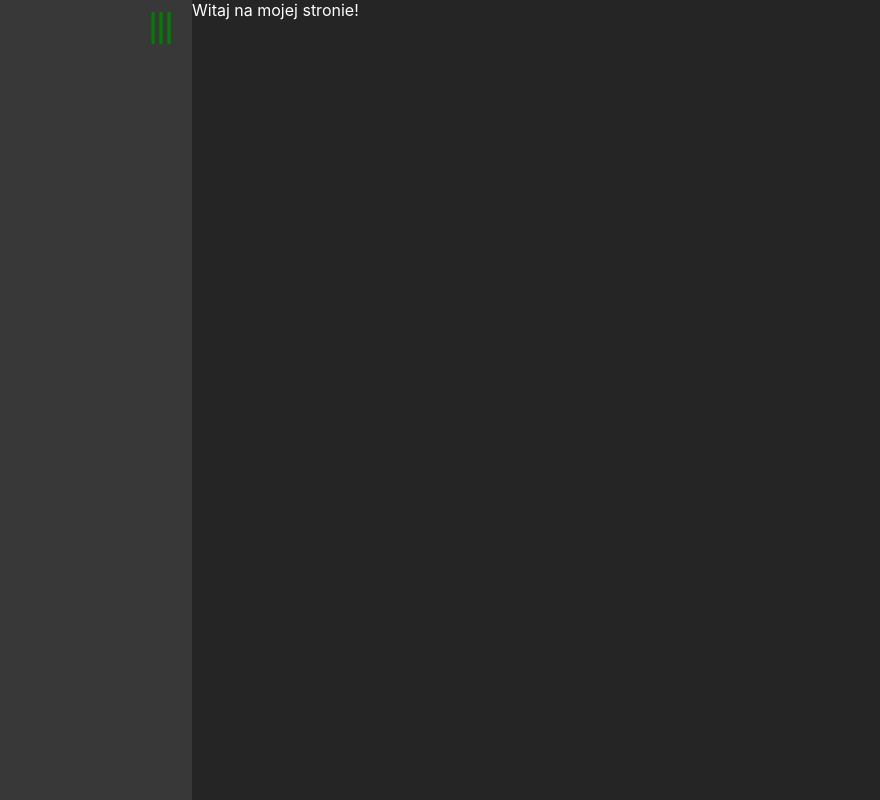
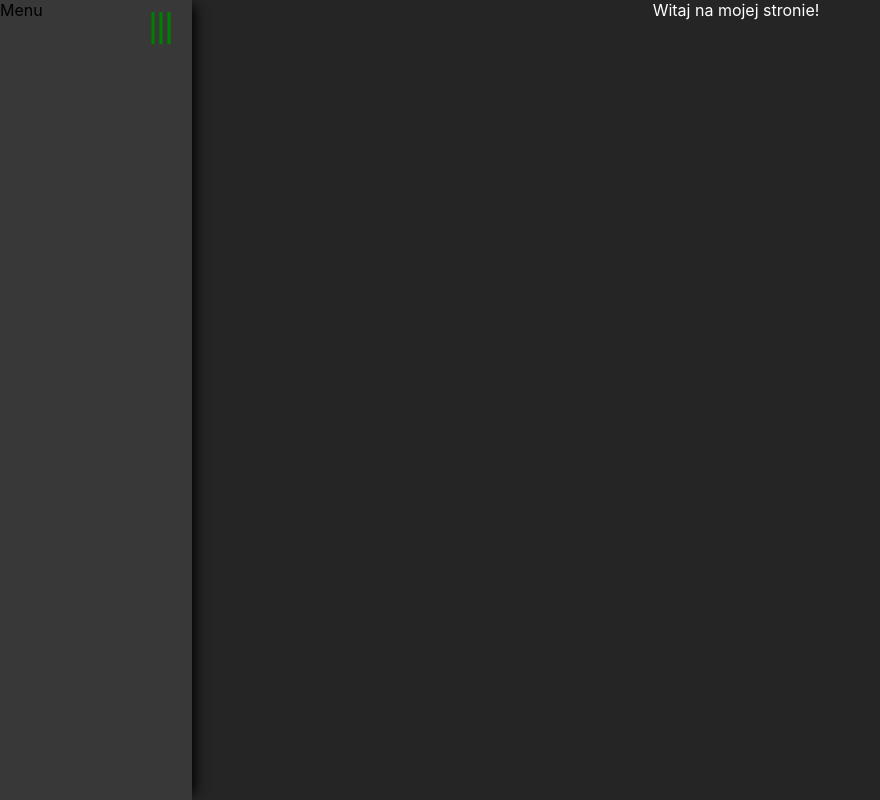
Before and after one commit to MnichMaciej/react_test, a React (Create React App) app: page / in a window 1280 px wide. Shown: the whole page, without its empty margins (0-880 px from the left). Built offline with nearby package versions, Linux system fonts and the light colour scheme.

Commit message:
Update Menu Bar 1

```diff
--- a/src/App.js
+++ b/src/App.js
@@ -7,7 +7,7 @@ function App() {
   return (
     <div class="App">
       <Menu/>
-      Witaj na mojej stronie!
+      <center>Witaj na mojej stronie!</center>
     </div>
   );
 }
--- a/src/components/Menu/Menu.js
+++ b/src/components/Menu/Menu.js
@@ -4,7 +4,7 @@ import './Menu.scss';
 function Menu() {
   return (
     <div class="Menu">
-      <i class="material-icons menuIco">dehaze</i>
+     <div class="labelName">Menu</div> <i class="material-icons menuIco">dehaze</i>
     </div>
   );
 }
--- a/src/components/Menu/Menu.scss
+++ b/src/components/Menu/Menu.scss
@@ -5,6 +5,8 @@
     float: left;
     background-color: $backgroundSecColor;
     transition: width .5s ease-in-out;
+    -webkit-box-shadow: 9px 0px 12px -6px #000000;
+    box-shadow: 9px 0px 12px -6px #000000;
     .menuIco {
         font-size: 3vw;
         color: red;
@@ -12,11 +14,21 @@
         margin: .7vw 1vw;
         transition: transform .5s ease-in-out;
     }
+    .labelName {
+        display: inline-block;
+        width: 0;
+        color: black;
+        overflow: hidden;
+        transition: width .5s ease-in-out;
+    }
     &:hover {
         width: $menuMaxWidth;
         .menuIco {
             color: green;
             transform: rotate(90deg);
         }
+        .labelName {
+            width: 9vw;
+        }
     }
 }
```
